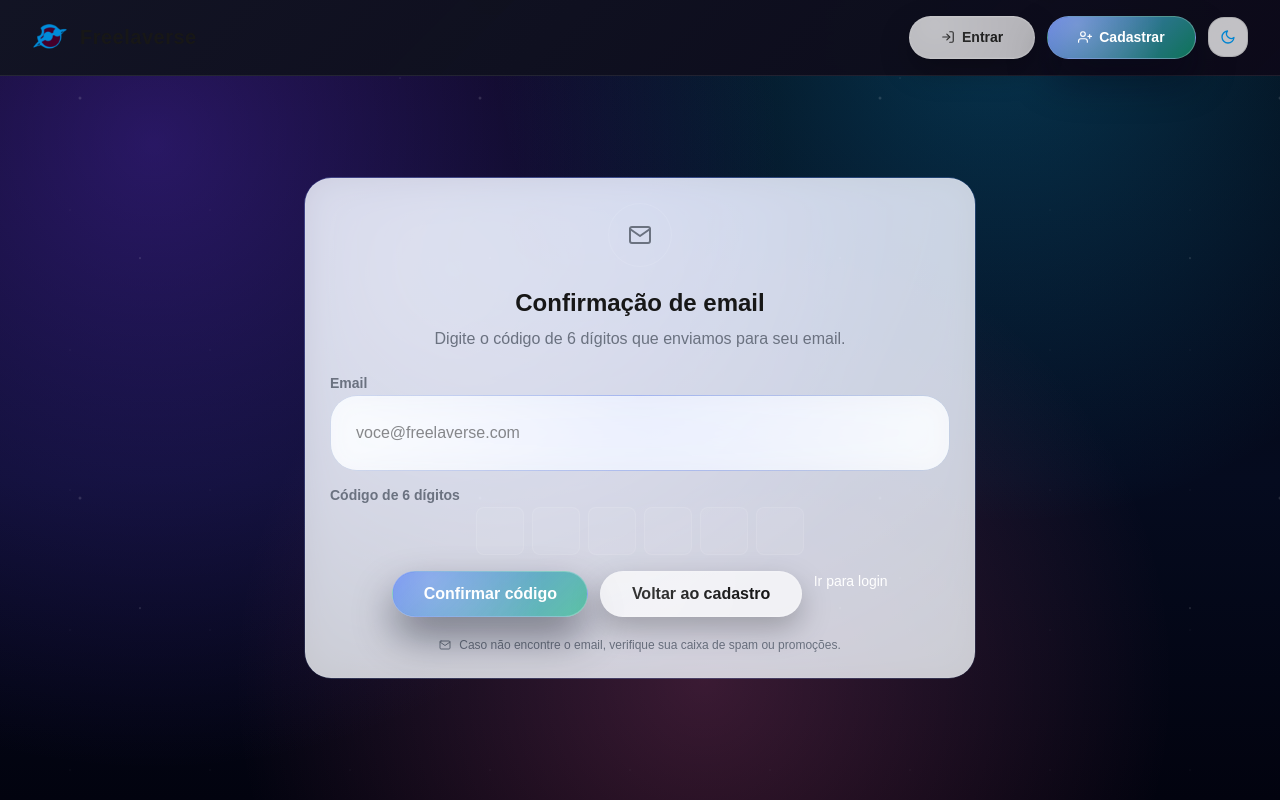
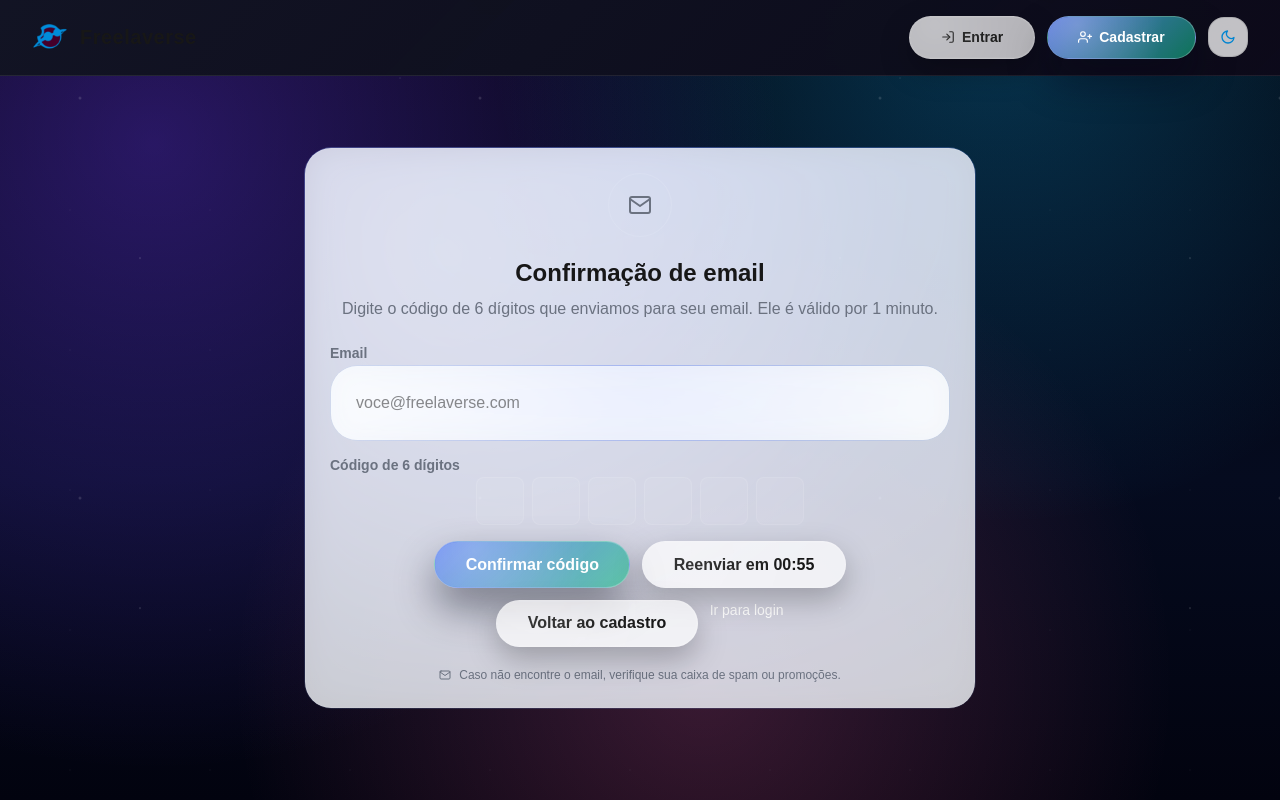
Before and after one commit to Molidos/freelaverse, a Next.js app: page /confirmar-email in a window 1280 px wide. Built offline with nearby package versions, Linux system fonts and the light colour scheme.

Commit message:
feature/reenvio de email

```diff
--- a/src/app/(mainNavigation)/confirmar-email/page.tsx
+++ b/src/app/(mainNavigation)/confirmar-email/page.tsx
@@ -15,9 +15,10 @@ function ConfirmarEmailContent() {
   const [code, setCode] = useState("");
   const [status, setStatus] = useState<"idle" | "success" | "error">("idle");
   const [message, setMessage] = useState(
-    "Digite o código de 6 dígitos que enviamos para seu email."
+    "Digite o código de 6 dígitos que enviamos para seu email. Ele é válido por 1 minuto."
   );
   const [loading, setLoading] = useState(false);
+  const [secondsLeft, setSecondsLeft] = useState(60);
   const codeDigits = useMemo(
     () => code.padEnd(6, " ").slice(0, 6).split(""),
     [code]
@@ -40,6 +41,19 @@ function ConfirmarEmailContent() {
     if (emailParam) setEmail(emailParam);
   }, [emailParam]);
 
+  useEffect(() => {
+    if (secondsLeft <= 0) return;
+    const timer = setInterval(() => {
+      setSecondsLeft((prev) => (prev > 0 ? prev - 1 : 0));
+    }, 1000);
+    return () => clearInterval(timer);
+  }, [secondsLeft]);
+
+  const resetCountdown = () => setSecondsLeft(60);
+
+  const formatSeconds = (value: number) =>
+    new Date(value * 1000).toISOString().substring(14, 19);
+
   const handleConfirm = async () => {
     setStatus("idle");
     setMessage("Validando código...");
@@ -60,6 +74,32 @@ function ConfirmarEmailContent() {
       const msg =
         err?.response?.data?.message ||
         "Não foi possível confirmar seu email. Tente novamente.";
+      setStatus("error");
+      setMessage(msg);
+    } finally {
+      setLoading(false);
+    }
+  };
+
+  const handleResend = async () => {
+    if (!email) {
+      setStatus("error");
+      setMessage("Informe o email para reenviar o código.");
+      return;
+    }
+
+    try {
+      setLoading(true);
+      setStatus("idle");
+      setMessage("Enviando novo código...");
+      const res = await api.post("/Auth/resend-email-confirmation", { email });
+      resetCountdown();
+      setCode("");
+      setMessage(res?.data?.message ?? "Novo código enviado. Verifique seu email.");
+    } catch (err: any) {
+      const msg =
+        err?.response?.data?.message ||
+        "Não foi possível reenviar o código. Tente novamente.";
       setStatus("error");
       setMessage(msg);
     } finally {
@@ -166,6 +206,16 @@ function ConfirmarEmailContent() {
                   >
                     {loading ? "Validando..." : "Confirmar código"}
                   </button>
+                  <button
+                    type="button"
+                    className="liquid-button liquid-button--ghost px-4"
+                    onClick={handleResend}
+                    disabled={loading || secondsLeft > 0}
+                  >
+                    {secondsLeft > 0
+                      ? `Reenviar em ${formatSeconds(secondsLeft)}`
+                      : "Reenviar código"}
+                  </button>
                   <Link
                     href="/cadastro"
                     className="liquid-button liquid-button--ghost"
```
